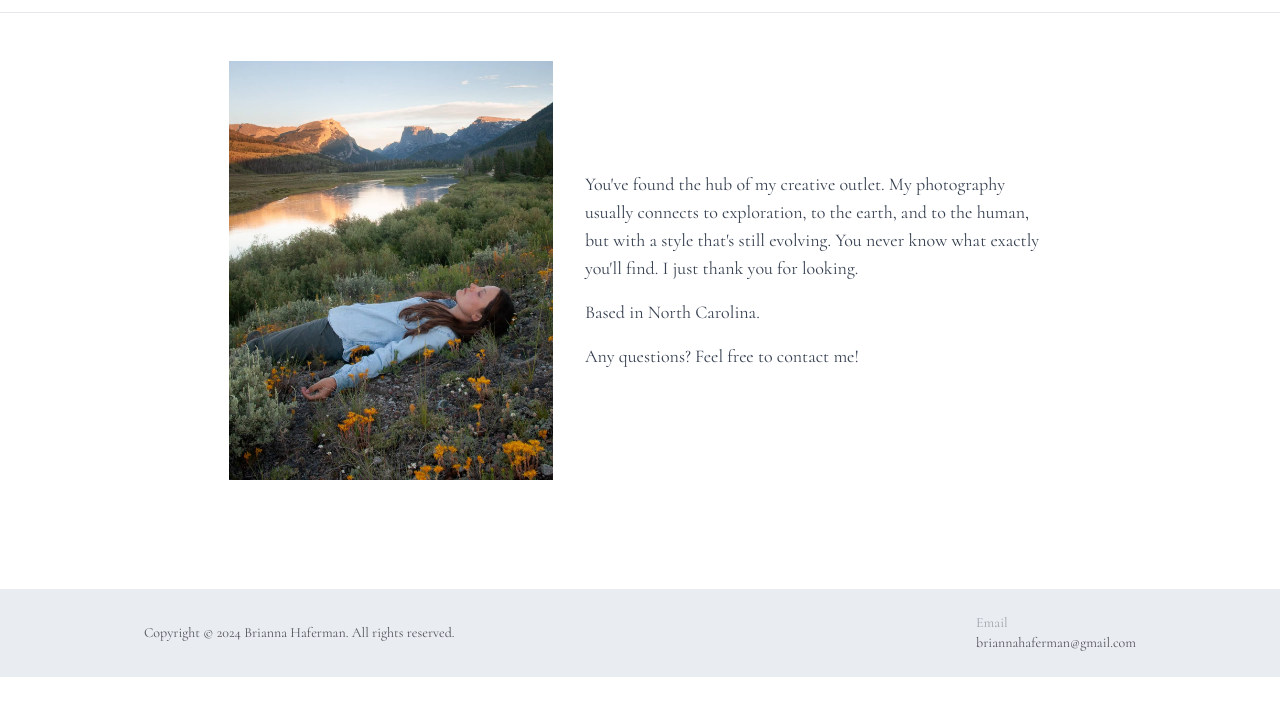
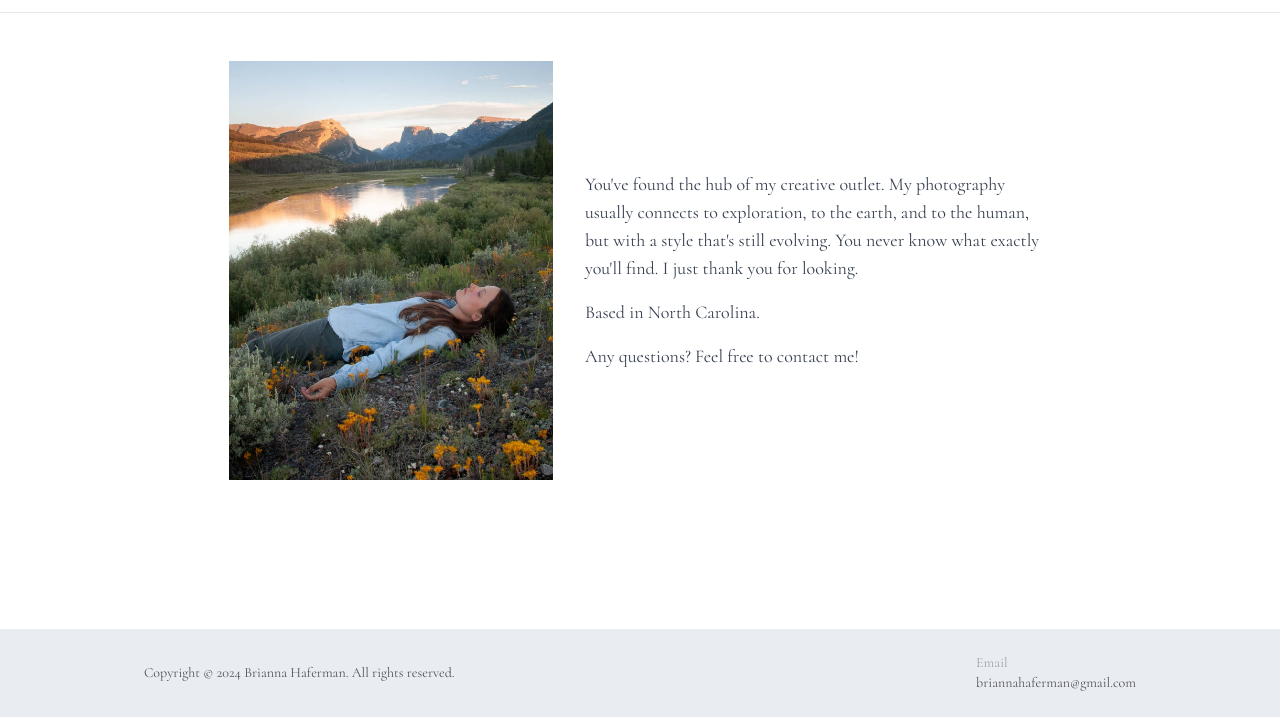
Before and after one commit to jeodell/bkh-website, an Astro site in the folder bkh-website-astro/: page /about in a window 1280 px wide. Shown: the part 83-800 px from the top of the page. Built offline with nearby package versions, Linux system fonts and the light colour scheme; Astro itself is replaced by a stand-in of ours.

Commit message:
Fixing main section height with footer changes

```diff
--- a/bkh-website-astro/src/pages/about.astro
+++ b/bkh-website-astro/src/pages/about.astro
@@ -3,7 +3,7 @@ import Layout from '../layouts/Layout.astro'
 ---
 
 <Layout title="About">
-  <main class="min-h-[calc(100vh-96px-128px)] bg-white text-gray-700">
+  <main class="min-h-[calc(100vh-96px-88px)] bg-white text-gray-700">
     <div class="mx-auto w-2/3 max-w-5xl py-12">
       <section>
         <div class="flex flex-wrap">
```
